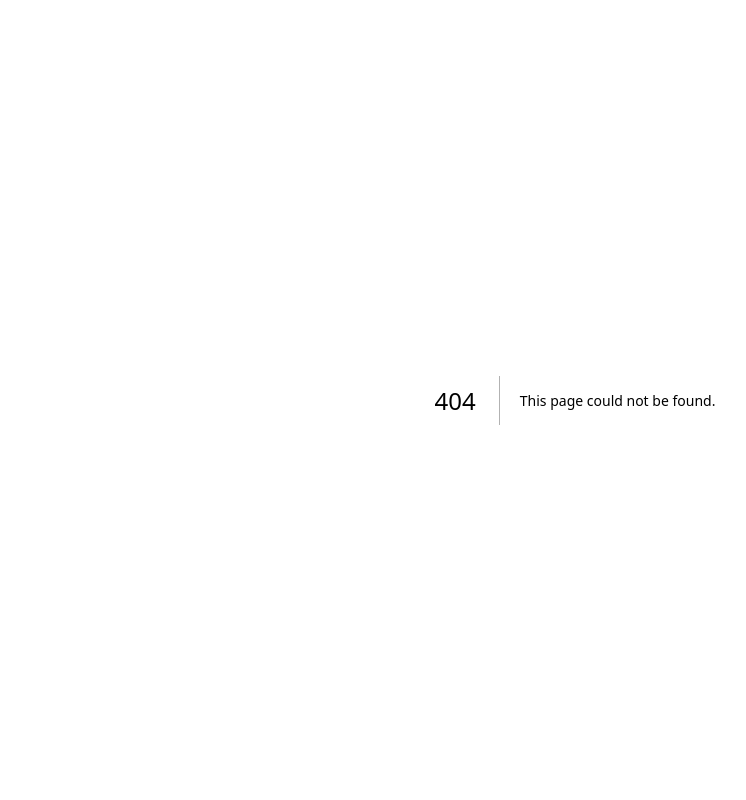
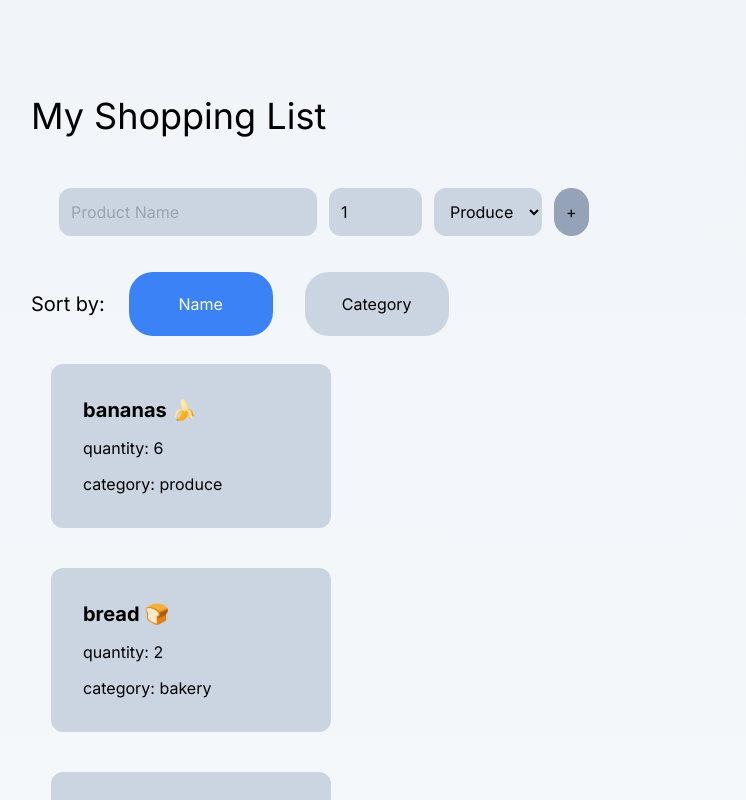
Before and after one commit to ntgarcia/cprg306-assignments, a Next.js app: page /week6 in a window 1280 px wide. Before the commit this address had no page. Shown: the top 800 px of the page, without its empty margins (65-811 px from the left). Built offline with nearby package versions, Linux system fonts and the light colour scheme.

Commit message:
Week6 added

```diff
--- a/app/page.js
+++ b/app/page.js
@@ -5,9 +5,7 @@ export default function Home() {
   return (
     <main className="flex min-h-screen flex-col items-center justify-between p-24">
       <div className="z-10 max-w-5xl w-full items-center justify-between text-sm grid gap-2">
-        <h1 className="text-4xl">
-          CPRG 306: Web Development 2 - Assignments
-        </h1>
+        <h1 className="text-4xl">CPRG 306: Web Development 2 - Assignments</h1>
         <StudentInfo />
         <div className="flex">
           {" "}
@@ -38,6 +36,13 @@ export default function Home() {
           >
             Week 5
           </Link>
+          <br />
+          <Link
+            href="week6"
+            className="p-5 bg-slate-300 dark:bg-neutral-900 rounded-3xl m-2 w-40 text-center"
+          >
+            Week 6
+          </Link>
         </div>
       </div>
     </main>
--- /dev/null
+++ b/app/week6/item-list.js
@@ -0,0 +1,67 @@
+"use client";
+
+// setup item list component
+import { useState } from "react";
+import Item from "./item";
+
+export default function ItemList({ items }) {
+  // Create a copy of the items prop to avoid mutations
+  const copiedItems = [...items];
+
+  // initialize state variable
+  const [sortBy, setSortBy] = useState("name");
+
+  // sort the items (using the copiedItems)
+  if (sortBy === "name") {
+    copiedItems.sort((a, b) => {
+      return a.name.localeCompare(b.name);
+    });
+  } else if (sortBy === "category") {
+    copiedItems.sort((a, b) => {
+      return a.category.localeCompare(b.category);
+    });
+  }
+
+  return (
+    // create sort button
+    <div>
+      <div className="flex items-center gap-4">
+        {" "}
+        <h1 className="text-xl">Sort by:</h1>
+        <button
+          onClick={() => setSortBy("name")}
+          className={`p-5 rounded-3xl m-2 w-36 text-center ${
+            sortBy === "name"
+              ? "bg-blue-500 text-white"
+              : "bg-slate-300 dark:bg-neutral-900"
+          }
+        `}
+        >
+          Name
+        </button>
+        <button
+          onClick={() => setSortBy("category")}
+          className={`p-5 rounded-3xl m-2 w-36 text-center ${
+            sortBy === "category"
+              ? "bg-blue-500 text-white"
+              : "bg-slate-300 dark:bg-neutral-900"
+          }
+        `}
+        >
+          Category
+        </button>
+      </div>
+
+      <ul className="grid grid-cols-1 w-80">
+        {copiedItems.map((data) => (
+          <Item
+            key={data.id}
+            name={data.name}
+            category={data.category}
+            quantity={data.quantity}
+          />
+        ))}
+      </ul>
+    </div>
+  );
+}
--- /dev/null
+++ b/app/week6/item.js
@@ -0,0 +1,9 @@
+export default function Item({ name, quantity, category }) {
+  return (
+    <div className="bg-slate-300 dark:bg-neutral-900 rounded-xl p-8 m-5 space-y-3">
+      <h3 className="text-xl font-bold">{name}</h3>
+      <p>quantity: {quantity}</p>
+      <p>category: {category}</p>
+    </div>
+  );
+}
--- /dev/null
+++ b/app/week6/items.json
@@ -0,0 +1,74 @@
+[
+  {
+    "id": "1h2GJKH12gkHG31h1H",
+    "name": "milk, 4 L 🥛",
+    "quantity": 1,
+    "category": "dairy"
+  },
+  {
+    "id": "2KJH3k2j3H1k2J3K1H",
+    "name": "bread 🍞",
+    "quantity": 2,
+    "category": "bakery"
+  },
+  {
+    "id": "3h2KJH3k2j3H1k2J3",
+    "name": "eggs, dozen 🥚",
+    "quantity": 2,
+    "category": "dairy"
+  },
+  {
+    "id": "4k2J3K1H2GJKH12gk",
+    "name": "bananas 🍌",
+    "quantity": 6,
+    "category": "produce"
+  },
+  {
+    "id": "5H1h1H2KJH3k2j3H",
+    "name": "broccoli 🥦",
+    "quantity": 3,
+    "category": "produce"
+  },
+  {
+    "id": "6H1k2J3K1H2GJKH1",
+    "name": "chicken breasts, 1 kg 🍗",
+    "quantity": 1,
+    "category": "meat"
+  },
+  {
+    "id": "7gkHG31h1H2KJH3k",
+    "name": "pasta sauce 🍝",
+    "quantity": 3,
+    "category": "canned goods"
+  },
+  {
+    "id": "8j3H1k2J3K1H2GJK",
+    "name": "spaghetti, 454 g 🍝",
+    "quantity": 2,
+    "category": "dry goods"
+  },
+  {
+    "id": "9H12gkHG31h1H2KJ",
+    "name": "toilet paper, 12 pack 🧻",
+    "quantity": 1,
+    "category": "household"
+  },
+  {
+    "id": "10H3k2j3H1k2J3K1",
+    "name": "paper towels, 6 pack",
+    "quantity": 1,
+    "category": "household"
+  },
+  {
+    "id": "11k2J3K1H2GJKH12",
+    "name": "dish soap 🍽️",
+    "quantity": 1,
+    "category": "household"
+  },
+  {
+    "id": "12GJKH12gkHG31h1",
+    "name": "hand soap 🧼",
+    "quantity": 4,
+    "category": "household"
+  }
+]
--- /dev/null
+++ b/app/week6/new-item.js
@@ -0,0 +1,79 @@
+import React, { useState } from "react";
+
+export default function NewItem({ onAddItem }) {
+  const [name, setName] = useState("");
+  const [quantity, setQuantity] = useState("1");
+  const [category, setCategory] = useState("Produce");
+
+  const handleSubmit = (event) => {
+    event.preventDefault();
+
+    const newItem = {
+      name: name,
+      quantity: quantity,
+      category: category,
+    };
+
+    onAddItem(newItem);
+
+    setName("");
+    setQuantity("1");
+    setCategory("Produce");
+  };
+
+  const handleNameChange = (event) => {
+    setName(event.target.value);
+  };
+
+  const handleQuantityChange = (event) => {
+    setQuantity(event.target.value);
+  };
+
+  const handleCategoryChange = (event) => {
+    setCategory(event.target.value);
+  };
+
+  return (
+    <section>
+      <div className="grid place-content-left m-7">
+        <form onSubmit={handleSubmit} className="flex flex-row w-1/3 gap-3">
+          <input
+            required
+            onChange={handleNameChange}
+            value={name}
+            placeholder="Product Name"
+            className="bg-slate-300 dark:bg-neutral-900 rounded-xl p-3 flex-auto"
+          />
+          <input
+            required
+            type="number"
+            id="quantity"
+            name="quantity"
+            min="1"
+            max="99"
+            onChange={handleQuantityChange}
+            value={quantity}
+            className="bg-slate-300 dark:bg-neutral-900 rounded-xl p-3 flex-auto"
+          />
+          <select
+            required
+            onChange={handleCategoryChange}
+            value={category}
+            className="bg-slate-300 dark:bg-neutral-900 rounded-xl p-3 w-40 flex-auto"
+          >
+            <option value="Produce">Produce</option>
+            <option value="Dairy">Dairy</option>
+            {/* ... (other options) */}
+          </select>
+
+          <button
+            type="submit"
+            className="bg-slate-400 dark:bg-neutral-600 rounded-full p-3 w-10"
+          >
+            +
+          </button>
+        </form>
+      </div>
+    </section>
+  );
+}
--- /dev/null
+++ b/app/week6/page.js
@@ -0,0 +1,28 @@
+"use client";
+
+import ItemList from "./item-list";
+import NewItem from "./new-item";
+import React, { useState } from "react";
+import itemsData from "./items.json";
+
+export default function Home() {
+  // Initialize a state variable (e.g., items) with the data from items.json.
+  const [items, setItems] = useState(itemsData);
+
+  // Create an event handler function (e.g., handleAddItem) that adds a new item to items.
+  const handleAddItem = (newItem) => {
+    setItems([...items, newItem]);
+  };
+
+  return (
+    // display both the NewItem and ItemList components
+    <main className="flex min-h-screen flex-col justify-between p-24">
+      <div className="z-10 max-w-5xl w-full items-center justify-between text-sm lg:flex">
+        <h1 className="text-4xl">My Shopping List</h1>
+      </div>
+      <br />
+      <NewItem onAddItem={handleAddItem} />
+      <ItemList items={items} />
+    </main>
+  );
+}
```
